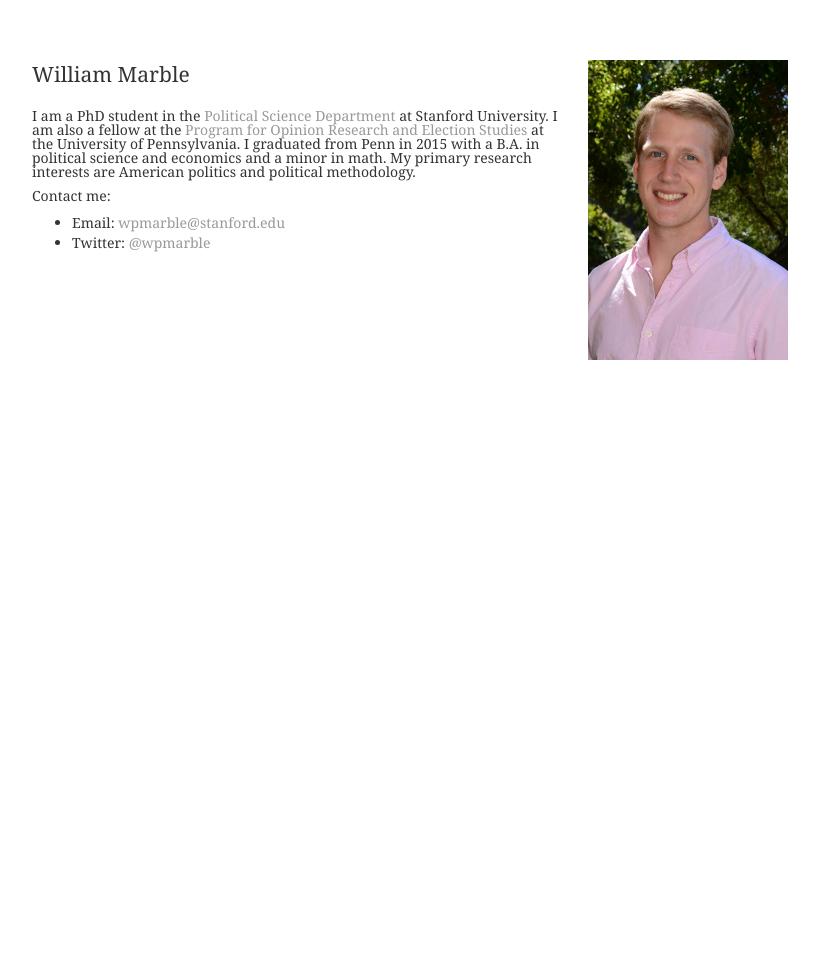
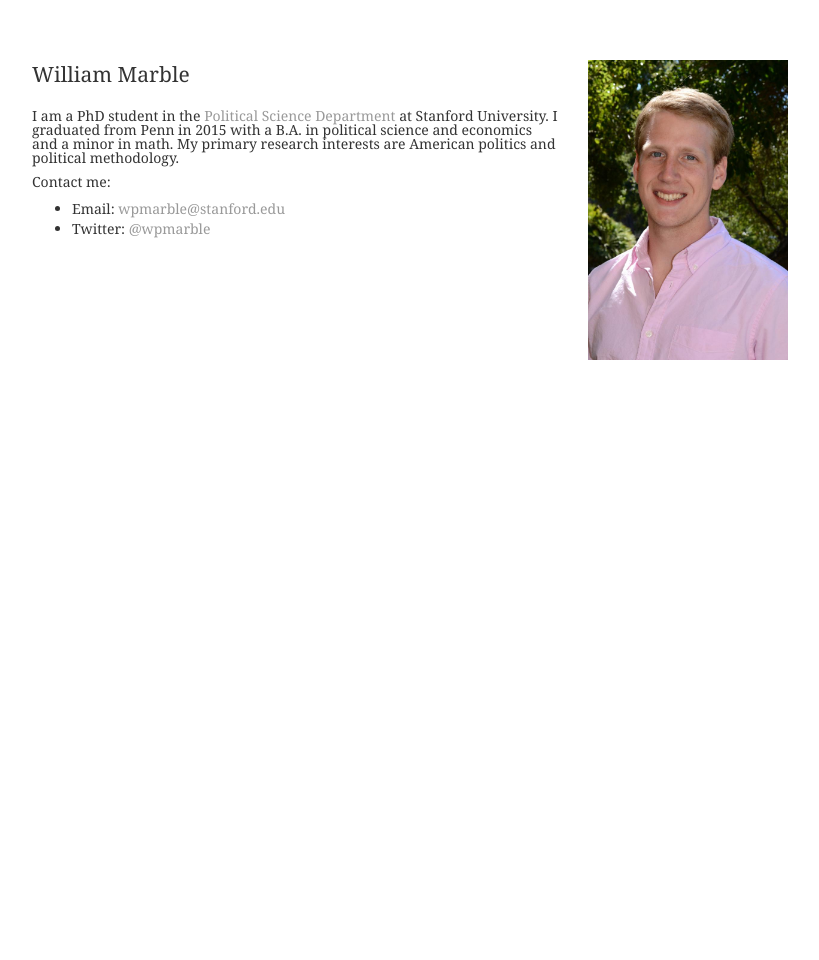
Before and after one commit to wpmarble/wpmarble.github.io, a Jekyll site: the page built from index.html, in a window 1280 px wide. Shown: the whole page, without its empty margins (160-979 px from the left). Built offline with Jekyll 4.4.1, drawn with Linux system fonts in a browser that asks for light colours.

Commit message:
change index

```diff
--- a/index.html
+++ b/index.html
@@ -6,7 +6,7 @@ title: William Marble
 <div class="row marketing">
 	<div itemscope itemtype="http://data-vocabulary.org/Person" class="col-sm-8" style="width:60%">
 		<p class="lead"><span itemprop="name">William Marble</span></p>
-		<p>I am a PhD student in the <a href = 'https://politicalscience.stanford.edu/'>Political Science Department</a> at Stanford University. I am also a fellow at the <a href="http://pores.upenn.edu">Program for Opinion Research and Election Studies</a> at the University of Pennsylvania. I graduated from Penn in 2015 with a B.A. in political science and economics and a minor in math. My primary research interests are American politics and political methodology.</p>
+		<p>I am a PhD student in the <a href = 'https://politicalscience.stanford.edu/'>Political Science Department</a> at Stanford University. I graduated from Penn in 2015 with a B.A. in political science and economics and a minor in math. My primary research interests are American politics and political methodology.</p>
 		<p>Contact me:</p>
 		<ul>
 			<li>Email: <a href="mailto:wpmarble@stanford.edu">wpmarble@stanford.edu</a></li>
```
